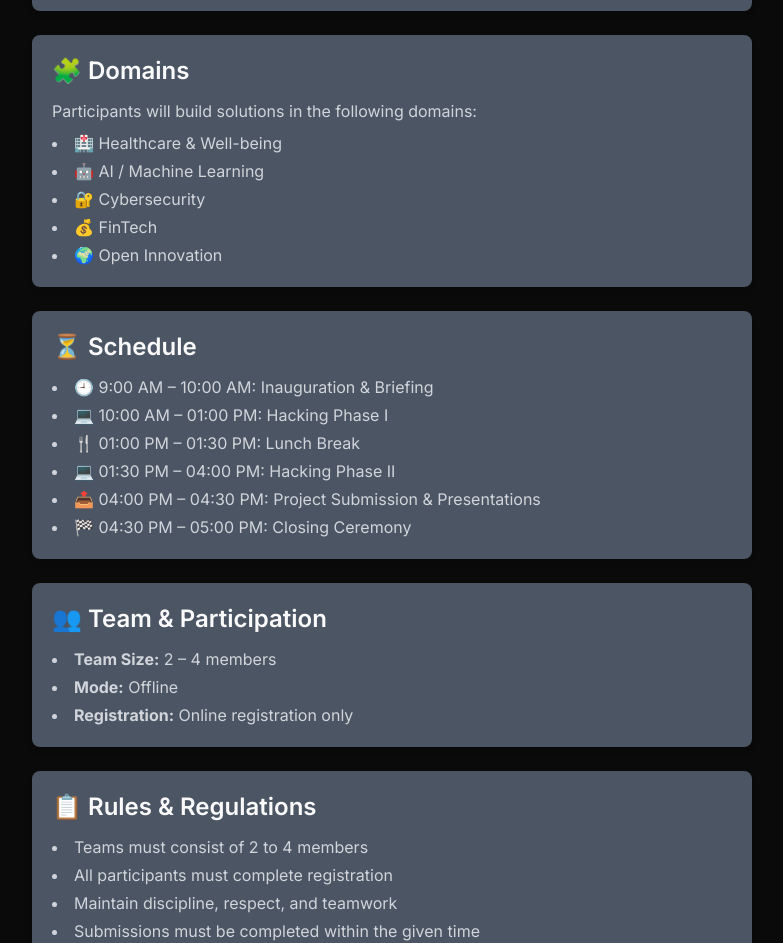
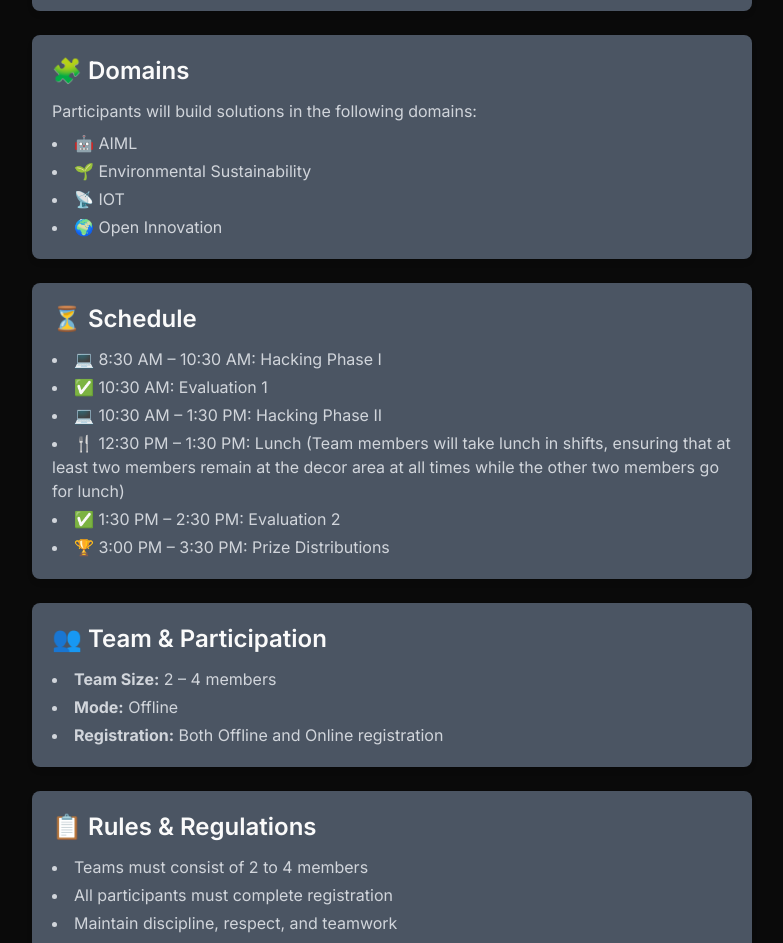
Before and after one commit to tanush-em/INVICTUS, a Next.js app: page /events/hacknova in a window 1280 px wide. Shown: the part 980-1923 px from the top of the page, without its empty margins (248-1031 px from the left). Built offline with nearby package versions, Linux system fonts and the light colour scheme.

Commit message:
hacknova info update

```diff
--- a/app/events/hacknova/page.js
+++ b/app/events/hacknova/page.js
@@ -32,7 +32,7 @@ export default function Hacknova() {
         <h2 className="text-lg sm:text-xl md:text-2xl font-semibold mb-3">📅 Event Details</h2>
         <ul className="list-disc list-inside text-gray-300 space-y-1 text-sm sm:text-base">
           <li><strong>Date:</strong> 27th March 2026</li>
-          <li><strong>Time:</strong> 9:00 AM onwards</li>
+          <li><strong>Time:</strong> 8:30 AM onwards</li>
           <li><strong>Location:</strong> Library, Easwari Engineering College</li>
         </ul>
       </div>
@@ -52,10 +52,9 @@ export default function Hacknova() {
         <h2 className="text-lg sm:text-xl md:text-2xl font-semibold mb-3">🧩 Domains</h2>
         <p className="text-gray-300 text-sm sm:text-base mb-2">Participants will build solutions in the following domains:</p>
         <ul className="list-disc list-inside text-gray-300 space-y-1 text-sm sm:text-base">
-          <li>🏥 Healthcare &amp; Well-being</li>
-          <li>🤖 AI / Machine Learning</li>
-          <li>🔐 Cybersecurity</li>
-          <li>💰 FinTech</li>
+          <li>🤖 AIML</li>
+          <li>🌱 Environmental Sustainability</li>
+          <li>📡 IOT</li>
           <li>🌍 Open Innovation</li>
         </ul>
       </div>
@@ -63,12 +62,12 @@ export default function Hacknova() {
       <div className="mt-4 sm:mt-6 p-4 sm:p-5 bg-gray-600 rounded-lg shadow-md">
         <h2 className="text-lg sm:text-xl md:text-2xl font-semibold mb-3">⏳ Schedule</h2>
         <ul className="list-disc list-inside text-gray-300 space-y-1 text-sm sm:text-base">
-          <li>🕘 9:00 AM – 10:00 AM: Inauguration &amp; Briefing</li>
-          <li>💻 10:00 AM – 01:00 PM: Hacking Phase I</li>
-          <li>🍴 01:00 PM – 01:30 PM: Lunch Break</li>
-          <li>💻 01:30 PM – 04:00 PM: Hacking Phase II</li>
-          <li>📤 04:00 PM – 04:30 PM: Project Submission &amp; Presentations</li>
-          <li>🏁 04:30 PM – 05:00 PM: Closing Ceremony</li>
+          <li>💻 8:30 AM – 10:30 AM: Hacking Phase I</li>
+          <li>✅ 10:30 AM: Evaluation 1</li>
+          <li>💻 10:30 AM – 1:30 PM: Hacking Phase II</li>
+          <li>🍴 12:30 PM – 1:30 PM: Lunch (Team members will take lunch in shifts, ensuring that at least two members remain at the decor area at all times while the other two members go for lunch)</li>
+          <li>✅ 1:30 PM – 2:30 PM: Evaluation 2</li>
+          <li>🏆 3:00 PM – 3:30 PM: Prize Distributions</li>
         </ul>
       </div>
 
@@ -77,7 +76,7 @@ export default function Hacknova() {
         <ul className="list-disc list-inside text-gray-300 space-y-1 text-sm sm:text-base">
           <li><strong>Team Size:</strong> 2 – 4 members</li>
           <li><strong>Mode:</strong> Offline</li>
-          <li><strong>Registration:</strong> Online registration only</li>
+          <li><strong>Registration:</strong> Both Offline and Online registration</li>
         </ul>
       </div>
 
```
